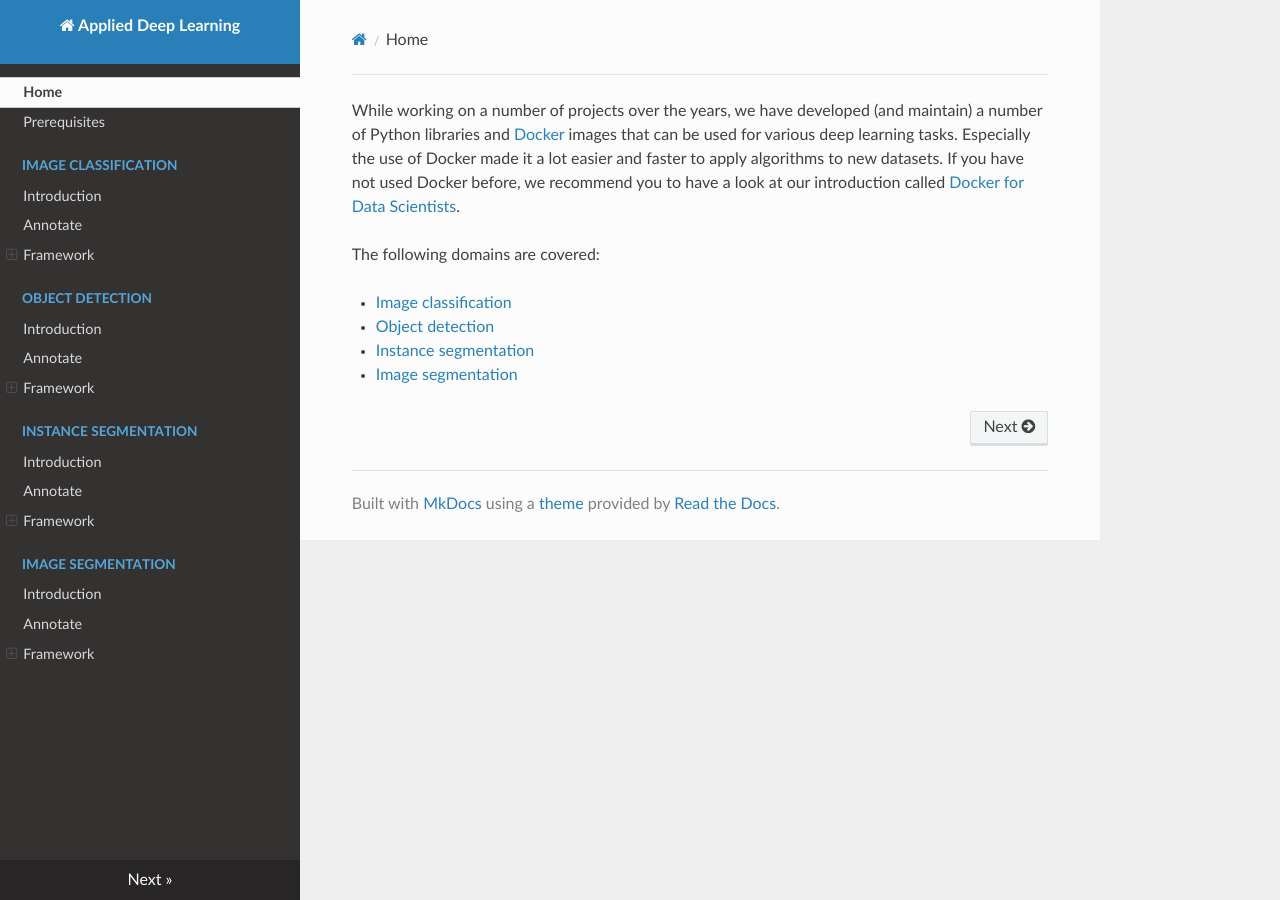
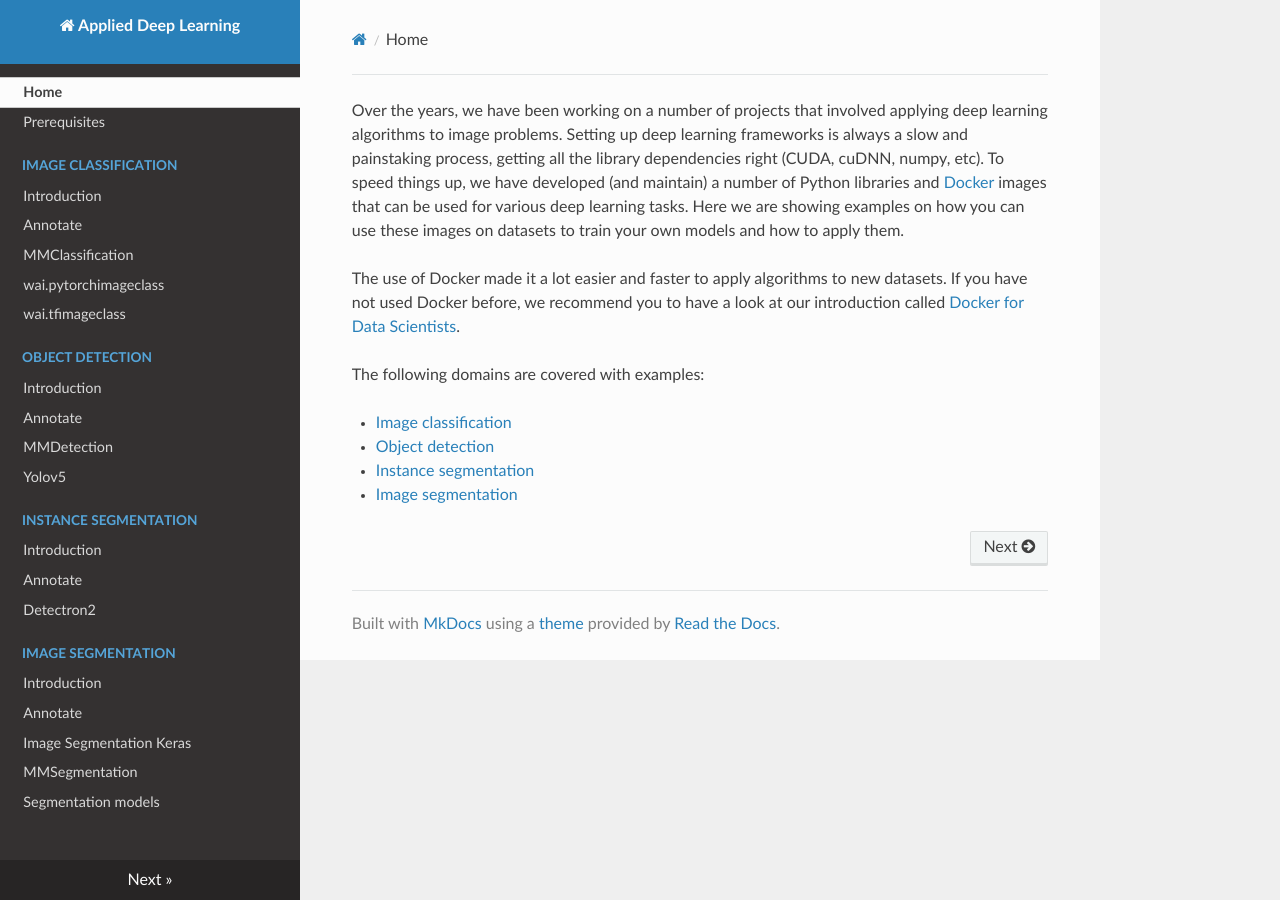
Before and after one commit to waikato-datamining/applied-deep-learning, an MkDocs documentation site: the page built from docs/index.md, in a window 1280 px wide. Built offline with MkDocs 1.6.1, drawn with Linux system fonts in a browser that asks for light colours; nearby versions of some CDN libraries.

Commit message:
added screenshots; removed "Frameworks" layer in TOC

```diff
--- a/docs/index.md
+++ b/docs/index.md
@@ -1,9 +1,15 @@
-While working on a number of projects over the years, we have developed (and maintain) a number of Python libraries
-and [Docker](https://www.docker.com/) images that can be used for various deep learning tasks. Especially the use of Docker made it a lot
-easier and faster to apply algorithms to new datasets. If you have not used Docker before, we recommend you to
-have a look at our introduction called [Docker for Data Scientists](https://www.data-mining.co.nz/docker-for-data-scientists/).
+Over the years, we have been working on a number of projects that involved applying deep learning
+algorithms to image problems. Setting up deep learning frameworks is always a slow and painstaking process,
+getting all the library dependencies right (CUDA, cuDNN, numpy, etc). To speed things up, we have developed
+(and maintain) a number of Python libraries and [Docker](https://www.docker.com/) images that can be used
+for various deep learning tasks. Here we are showing examples on how you can use these images on datasets
+to train your own models and how to apply them.
 
-The following domains are covered:
+The use of Docker made it a lot easier and faster to apply algorithms to new datasets.
+If you have not used Docker before, we recommend you to have a look at our introduction called
+[Docker for Data Scientists](https://www.data-mining.co.nz/docker-for-data-scientists/).
+
+The following domains are covered with examples:
 
 * [Image classification](image_classification/index.md)
 * [Object detection](object_detection/index.md)
--- a/mkdocs.yml
+++ b/mkdocs.yml
@@ -15,24 +15,21 @@ nav:
   - 'Image classification':
     - 'Introduction': image_classification/index.md
     - 'Annotate': image_classification/annotate.md
-    - 'Framework':
-      - 'wai.pytorchimageclass': image_classification/wai.pytorchimageclass.md
-      - 'wai.tfimageclass': image_classification/wai.tfimageclass.md
-      - 'wai.tflite_model_maker': image_classification/wai.tflite_model_maker.md
+    - 'MMClassification': image_classification/mmclassification.md
+    - 'wai.pytorchimageclass': image_classification/wai.pytorchimageclass.md
+    - 'wai.tfimageclass': image_classification/wai.tfimageclass.md
   - 'Object detection':
     - 'Introduction': object_detection/index.md
     - 'Annotate': object_detection/annotate.md
-    - 'Framework':
-      - 'MMDetection': object_detection/mmdetection.md
-      - 'wai.tflite_model_maker': object_detection/wai.tflite_model_maker.md
+    - 'MMDetection': object_detection/mmdetection.md
+    - 'Yolov5': object_detection/yolov5.md
   - 'Instance segmentation':
     - 'Introduction': instance_segmentation/index.md
     - 'Annotate': instance_segmentation/annotate.md
-    - 'Framework':
-      - 'Detectron2': instance_segmentation/detectron2.md
+    - 'Detectron2': instance_segmentation/detectron2.md
   - 'Image segmentation':
     - 'Introduction': image_segmentation/index.md
     - 'Annotate': image_segmentation/annotate.md
-    - 'Framework':
-      - 'Image Segmentation Keras': image_segmentation/image-segmentation-keras.md
-      - 'Segmentation models': image_segmentation/segmentation_models.md
+    - 'Image Segmentation Keras': image_segmentation/image-segmentation-keras.md
+    - 'MMSegmentation': image_segmentation/mmsegmentation.md
+    - 'Segmentation models': image_segmentation/segmentation_models.md
```
Also changed, not shown: docs/image_classification/index.md (+3 -1 lines), docs/image_segmentation/index.md (+2 -1 lines), docs/instance_segmentation/index.md (+2 -0 lines), docs/object_detection/index.md (+2 -0 lines), docs/image_classification/img/alpine_sea_holly.png (added), docs/image_classification/img/artichoke.png (added), docs/instance_segmentation/img/cat.jpg (added), docs/instance_segmentation/img/dog.jpg (added), docs/object_detection/img/black_footed_albatross.png (added), docs/object_detection/img/sign_language.png (added).
